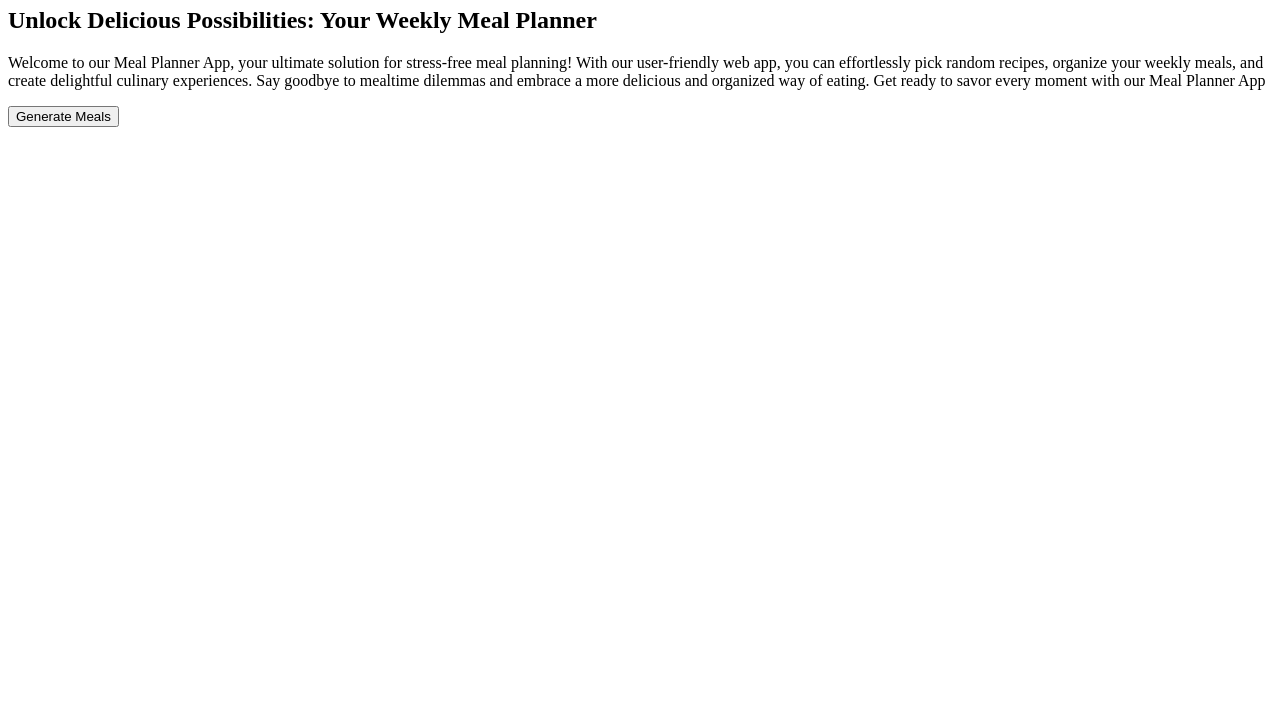
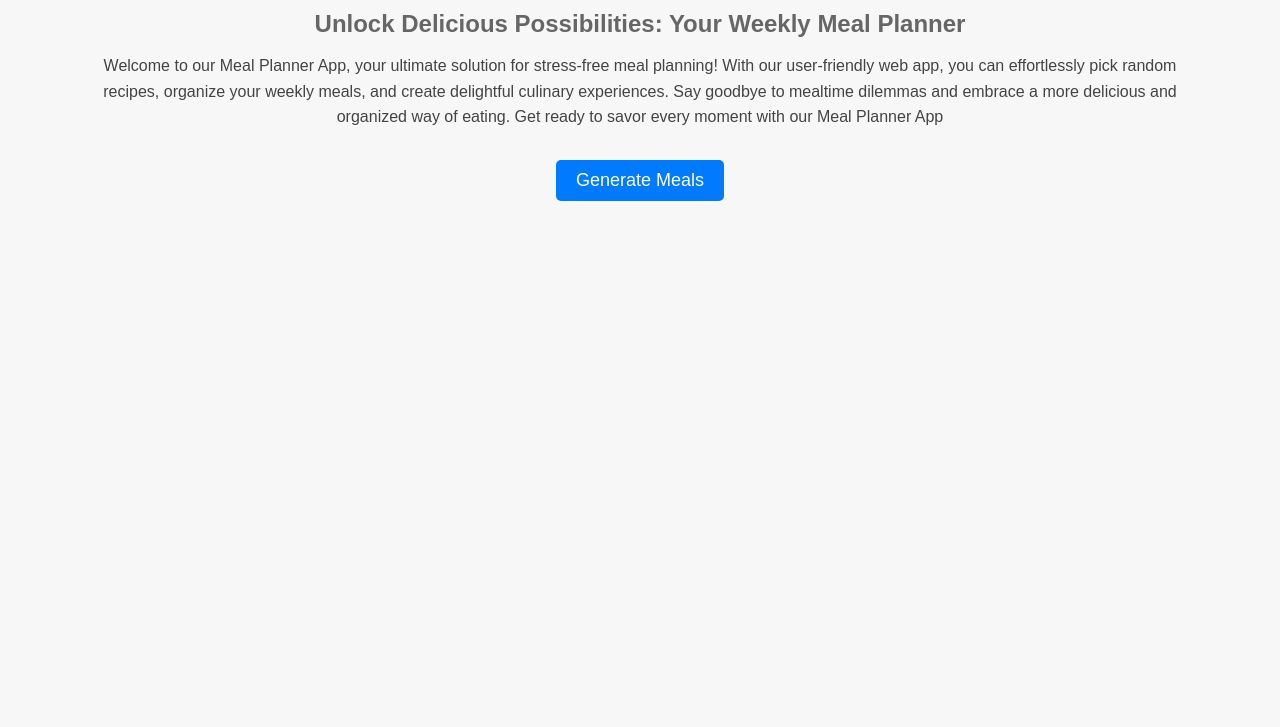
Before and after one commit to lukewelden/meal-planner, a plain HTML site: page index.html in a window 1280 px wide. Shown: the part 73-800 px from the top of the page. Drawn offline with Linux system fonts and the light colour scheme; a script that the page names is missing.

Commit message:
Added plain css

```diff
--- a/index.html
+++ b/index.html
@@ -11,7 +11,9 @@
     <body>
         <h1>Meal Planner</h1>
         <h2>Unlock Delicious Possibilities: Your Weekly Meal Planner</h2>
+        <div id="intro">
         <p>Welcome to our Meal Planner App, your ultimate solution for stress-free meal planning! With our user-friendly web app, you can effortlessly pick random recipes, organize your weekly meals, and create delightful culinary experiences. Say goodbye to mealtime dilemmas and embrace a more delicious and organized way of eating. Get ready to savor every moment with our Meal Planner App</p>
+        </div>
         <button>Generate Meals</button>
         <section id="monday" display="hidden"></section>
         <section id="tuesday" display="hidden"></section>
--- a/style.css
+++ b/style.css
@@ -0,0 +1,80 @@
+/* Reset default margin and padding */
+body, h1, h2, p, button {
+    margin: 0;
+    padding: 0;
+    text-align: center;
+  }
+
+  /* Set a background color and center content */
+  body {
+    background-color: #f7f7f7;
+    justify-content: center;
+    align-items: center;
+    min-height: 100vh;
+    font-family: Arial, sans-serif;
+    line-height: 1.6;
+  }
+
+  /* Style the main container */
+  .container {
+    max-width: 800px;
+    padding: 20px;
+    text-align: center;
+    flex-direction: column; /* Vertically align content */
+    align-items: center; /* Horizontally align content */
+  }
+
+  #intro {
+    width: 85%;
+    margin: auto;
+  }
+
+  /* Style the header elements */
+  h1 {
+    font-size: 36px;
+    color: #333;
+    margin-bottom: 20px;
+  }
+
+  h2 {
+    font-size: 24px;
+    color: #666;
+    margin-bottom: 10px;
+  }
+
+  /* Style the paragraph */
+  p {
+    font-size: 16px;
+    color: #444;
+    margin-bottom: 30px;
+  }
+
+  /* Style the button */
+  button {
+    background-color: #007bff;
+    color: #fff;
+    padding: 10px 20px;
+    border: none;
+    border-radius: 5px;
+    font-size: 18px;
+    cursor: pointer;
+    transition: background-color 0.3s;
+  }
+
+  button:hover {
+    background-color: #0056b3;
+  }
+
+  /* Style the meal sections */
+  section {
+    background-color: #fff;
+    box-shadow: 0px 2px 5px rgba(0, 0, 0, 0.1);
+    border-radius: 5px;
+    padding: 20px;
+    margin-bottom: 20px;
+  }
+
+  /* Hide the meal sections by default */
+  section[display="hidden"] {
+    display: none;
+  }
```
Also changed, not shown: 1 other file.
